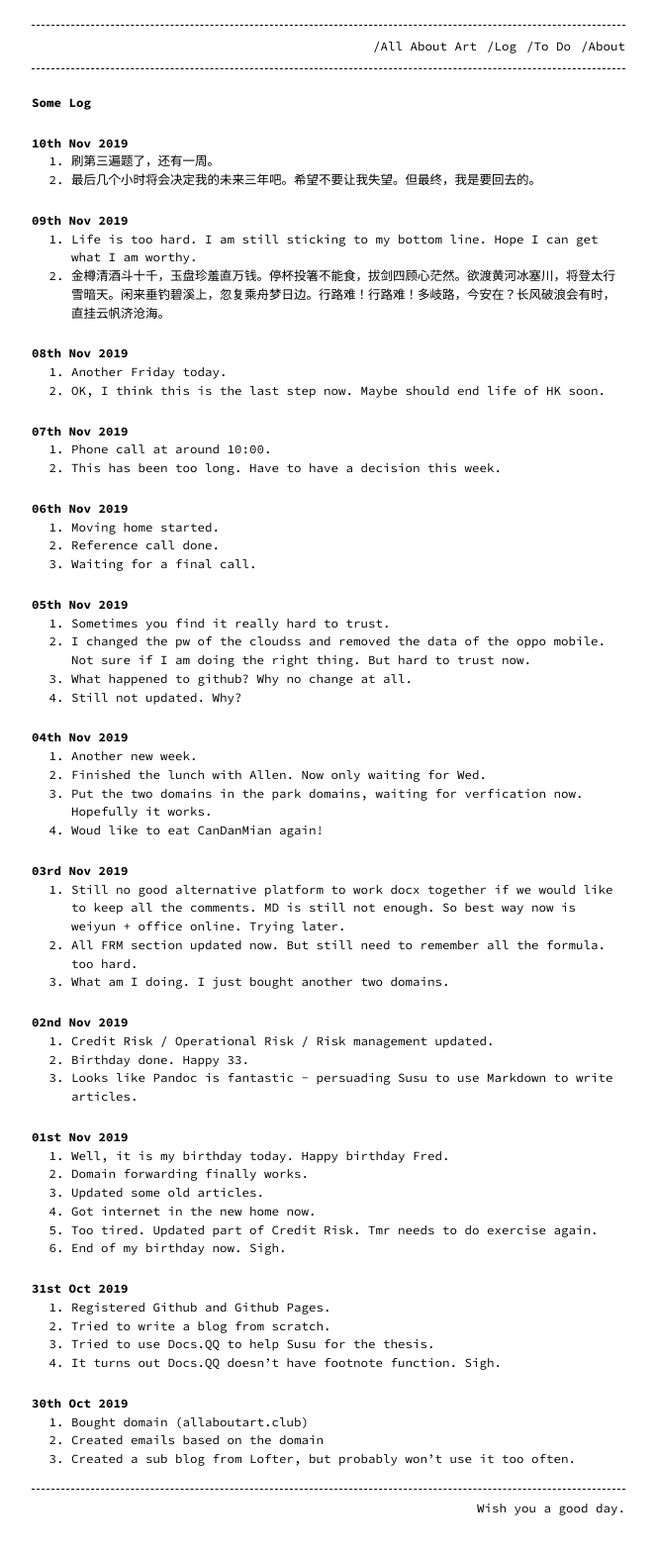
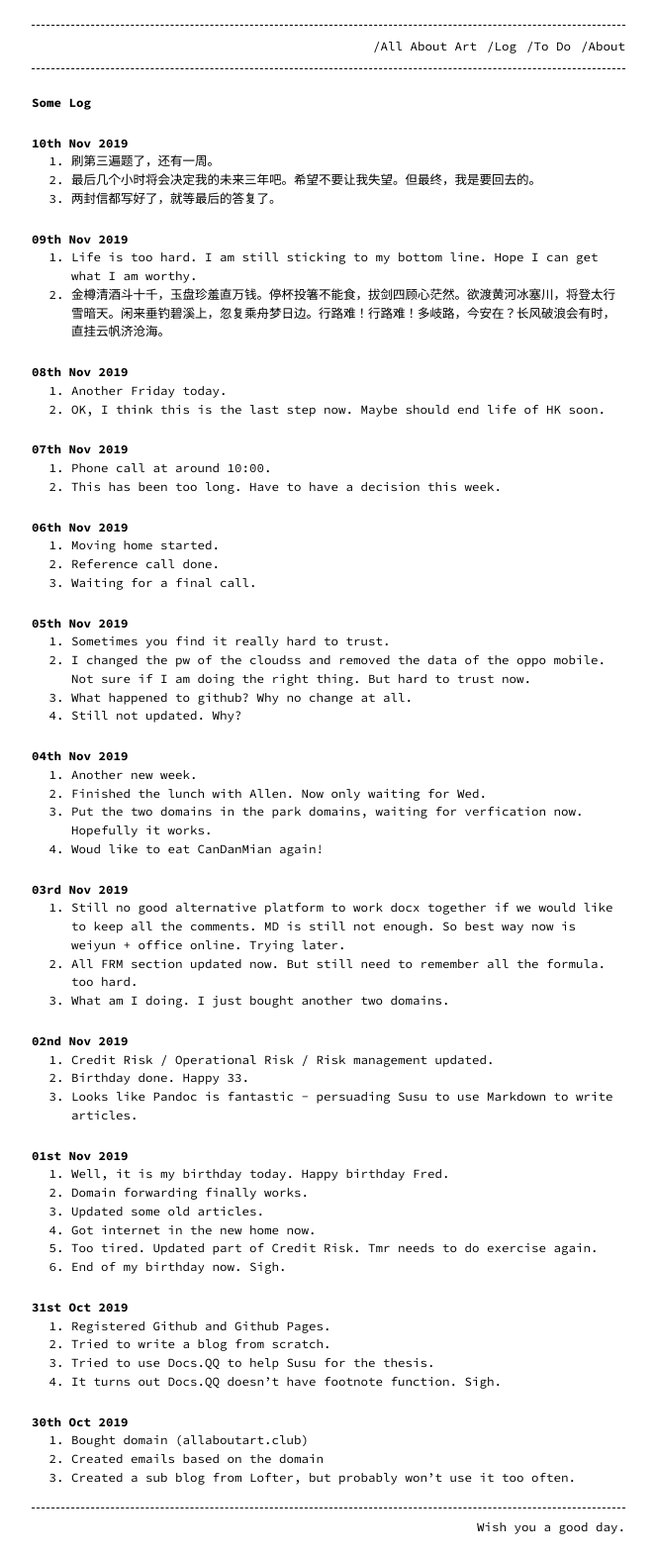
Before and after one commit to 912828qj2/912828qj2.github.io, a Jekyll site: the page built from log.md, in a window 1280 px wide. Shown: the whole page at 99% size, without its empty margins (308-971 px from the left). Built offline with Jekyll 4.4.1, drawn with Linux system fonts in a browser that asks for light colours.

Commit message:
Update log.md

```diff
--- a/log.md
+++ b/log.md
@@ -10,6 +10,7 @@ permalink: /log/
 
 1. 刷第三遍题了，还有一周。
 2. 最后几个小时将会决定我的未来三年吧。希望不要让我失望。但最终，我是要回去的。
+3. 两封信都写好了，就等最后的答复了。
 
 ### 09th Nov 2019
 
```
